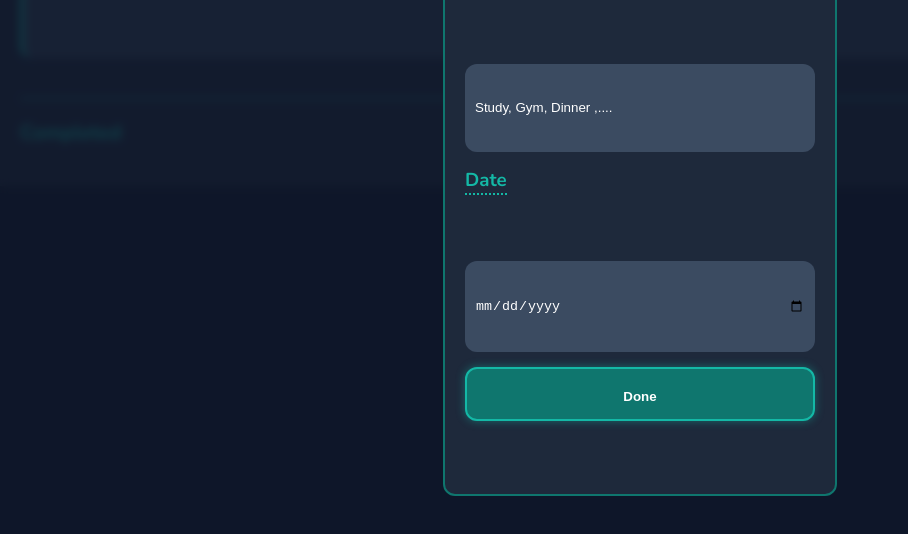
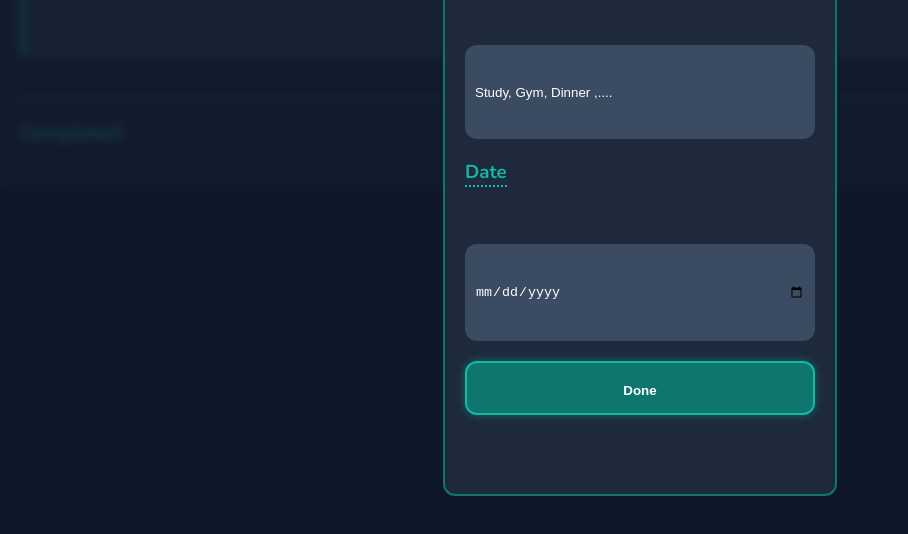
Before and after one commit to M-Ayyan-3456/To-Do-App-by-Ayyan, a plain HTML site: page index.html in a window 1280 px wide. Both pictures are taken after a click on the icon 842 px from the left and 107 px from the top of the page. Shown: the part 226-760 px from the top of the page, without its empty margins (0-908 px from the left). Drawn offline with nearby package versions, Linux system fonts and the light colour scheme.

Commit message:
add something

```diff
--- a/style.css
+++ b/style.css
@@ -164,7 +164,7 @@ h2 {
   height: 75vh;
   border-radius: 12px;
   display: grid;
-  row-gap: 15px;
+
   padding: 20px;
   border: 2px solid #0f766e;
 }
@@ -183,8 +183,8 @@ h2 {
   border: none;
   background-color: #3b4b61;
   border-radius: 12px;
-
   padding: 10px;
+  margin-bottom: 20px;
   color: #fff;
 }
 .modal-work {
```
